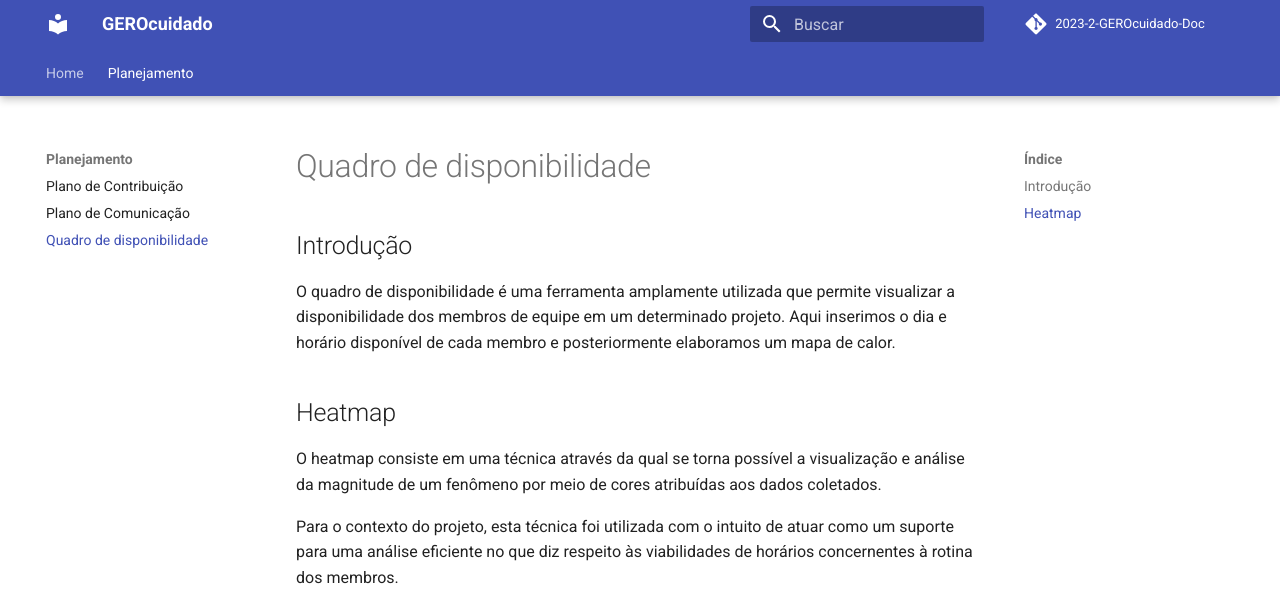
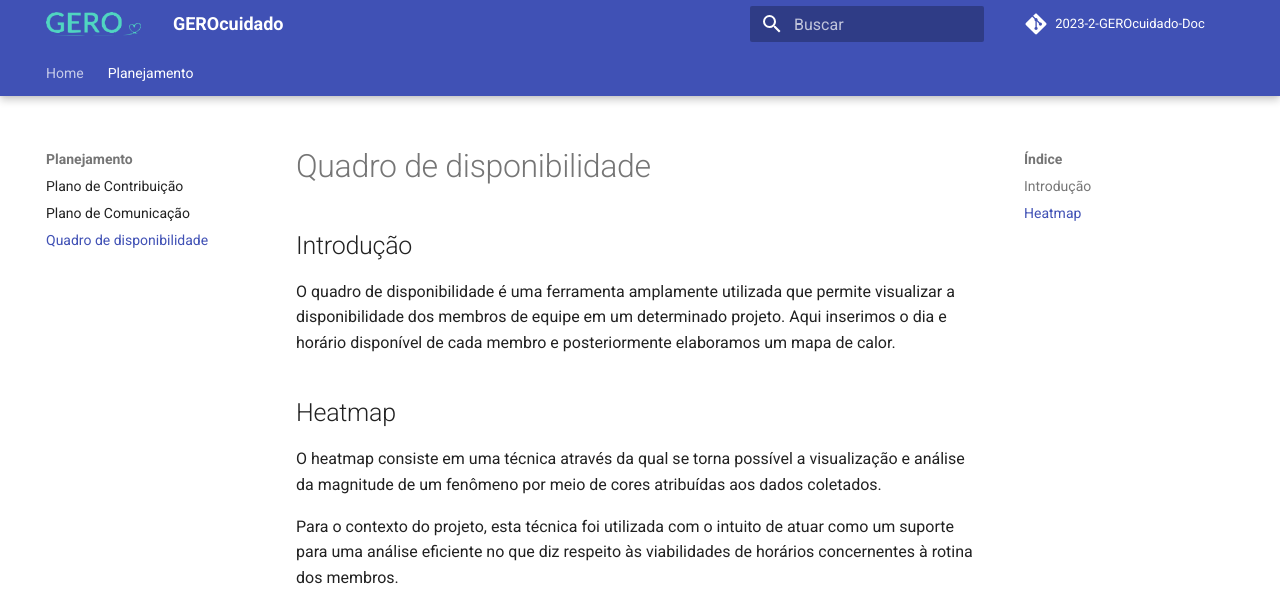
Before and after one commit to fga-eps-mds/2023-2-GEROcuidado-Doc, an MkDocs documentation site: the page built from docs/planejamento/quadro_de_disponibilidade.md, in a window 1280 px wide and 1182 px high. Shown: the top 604 px of the window. Built offline with MkDocs 1.6.1 and Material for MkDocs 9.7.7, drawn with Linux system fonts in a browser that asks for light colours; comment, search, counter and statistics services are not loaded; grey boxes are pictures that could not be loaded.

Commit message:
Adicionando logo GEROcuidado

```diff
--- a/mkdocs.yml
+++ b/mkdocs.yml
@@ -12,34 +12,27 @@ theme:
     - navigation.sections
     - navigation.expand
   palette:
-
     # Palette toggle for automatic mode
-    - media: "(prefers-color-scheme)"
+    #- media: "(prefers-color-scheme)"
+    - scheme: default
       toggle:
-        icon: material/brightness-auto
+        icon: material/brightness-7
         name: Switch to light mode
 
     # Palette toggle for light mode
-    - media: "(prefers-color-scheme: light)"
-      scheme: default
-      toggle:
-        icon: material/brightness-7
-        name: Switch to dark mode
-
-    # Palette toggle for dark mode
-    - media: "(prefers-color-scheme: dark)"
-      scheme: slate
+    - scheme: slate
       toggle:
         icon: material/brightness-4
-        name: Switch to system preference
+        name: Switch to light mode
 
   font:
     text: Roboto
     code: Roboto Mono
 
   language: "pt"
-  #logo: "assets/"
-  #favicon: "assets/"
+  logo: "assets/gero.png"
+  favicon: "assets/gero.png"
+
   palette:
     primary: "#fff"
     accent: "#0B4D9B"
@@ -59,3 +52,8 @@ nav:
 
 plugins:
   - search
+
+markdown_extensions:
+  - abbr
+  - attr_list
+  - pymdownx.snippets
```
Also changed, not shown: docs/assets/gero.png (added).
